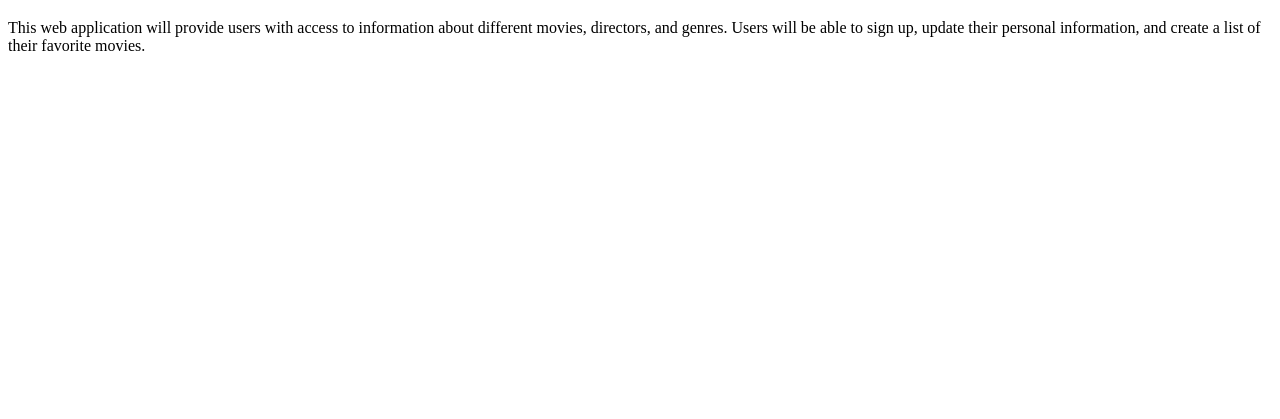
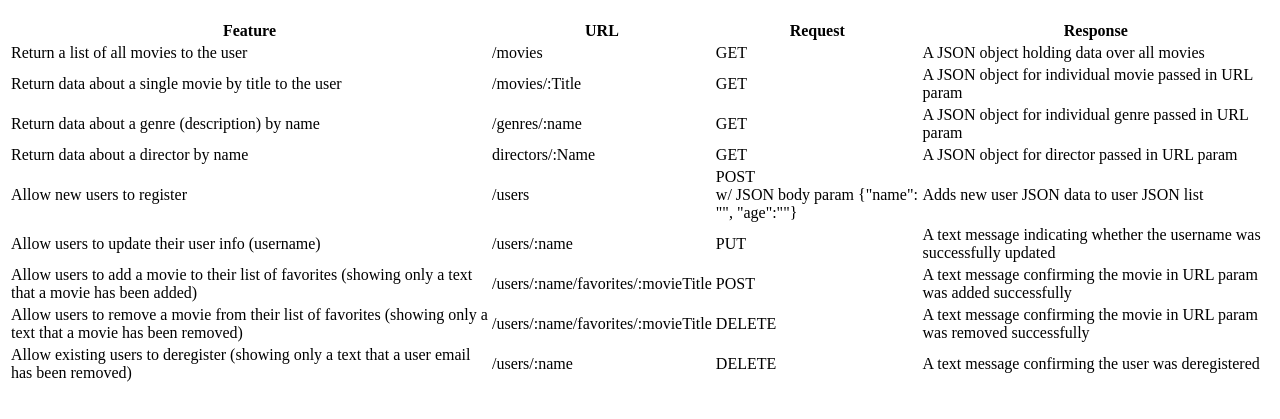
Before and after one commit to cjwe/movie-api, a website: page public/documentation.html in a window 1280 px wide. Shown: the part 61-480 px from the top of the page. Drawn offline with Linux system fonts and the light colour scheme.

Commit message:
Added morgan dependency, Express code to index.js, updated documentation to include descriptions of Express code written

```diff
--- a/package.json
+++ b/package.json
@@ -19,6 +19,7 @@
   "homepage": "https://github.com/cjwe/movie_api#readme",
   "dependencies": {
     "body-parser": "^1.19.0",
-    "express": "^4.17.1"
+    "express": "^4.17.1",
+    "morgan": "^1.10.0"
   }
 }
--- a/public/documentation.html
+++ b/public/documentation.html
@@ -12,9 +12,72 @@
 </html>
 <body>
   <h1>This will be a really cool API for Miyazaki films!</h1>
-  <p>
-    This web application will provide users with access to information about different movies, directors, and genres. Users will be able to sign up, update their personal information, and create a list of their favorite
-    movies.
-  </p>
+  <table>
+    <thead>
+      <tr>
+        <th>Feature</th>
+        <th>URL</th>
+        <th>Request</th>
+        <th>Response</th>
+      </tr>
+      <tr>
+        <td>Return a list of all movies to the user
+        </td>
+        <td>/movies</td>
+        <td>GET</td>
+        <td>A JSON object holding data over all movies</td>
+      </tr>
+      <tr>
+        <td>Return data about a single movie by title to the user</td>
+        <td>/movies/:Title</td>
+        <td>GET</td>
+        <td>A JSON object for individual movie passed in URL param</td>
+      </tr>
+      <tr>
+        <td>Return data about a genre (description) by name
+        </td>
+        <td>/genres/:name</td>
+        <td>GET</td>
+        <td>A JSON object for individual genre passed in URL param</td>
+      </tr>
+      <tr>
+        <td>Return data about a director by name</td>
+        <td>directors/:Name</td>
+        <td>GET</td>
+        <td>A JSON object for director passed in URL param</td>
+      </tr>
+      <tr>
+        <td>Allow new users to register</td>
+        <td>/users</td>
+        <td>POST <br>w/ JSON body param {"name": "", "age":""}</td>
+        <td>Adds new user JSON data to user JSON list</td>
+      </tr>
+      <tr>
+        <td>Allow users to update their user info (username)</td>
+        <td>/users/:name</td>
+        <td>PUT</td>
+        <td>A text message indicating whether the username was successfully updated</td>
+      </tr>
+      <tr>
+        <td>Allow users to add a movie to their list of favorites (showing only a text that a movie has been added)</td>
+        <td>/users/:name/favorites/:movieTitle</td>
+        <td>POST</td>
+        <td>A text message confirming the movie in URL param was added successfully</td>
+      </tr>
+      <tr>
+        <td>Allow users to remove a movie from their list of favorites (showing only a text that a movie has been removed)</td>
+        <td>/users/:name/favorites/:movieTitle</td>
+        <td>DELETE</td>
+        <td>A text message confirming the movie in URL param was removed successfully</td>
+      </tr>
+      <tr>
+        <td>Allow existing users to deregister (showing only a text that a user email has been removed)</td>
+        <td>/users/:name</td>
+        <td>DELETE</td>
+        <td>A text message confirming the user was deregistered</td>
+      </tr>
+    </thead>
+
+  </table>
 </body>
 </html>
```
Also changed, not shown: index.js (+99 -14 lines), 1 other file.
